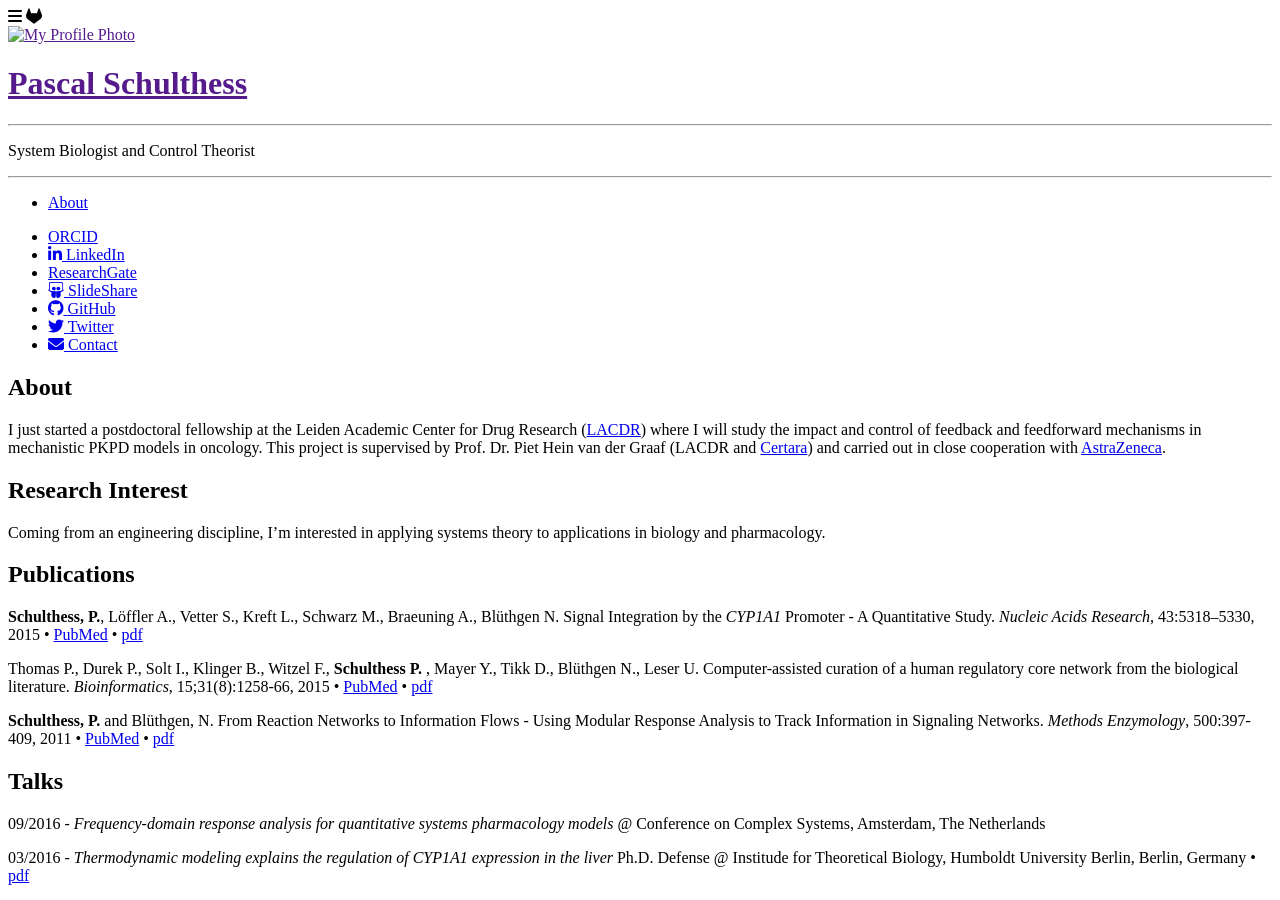
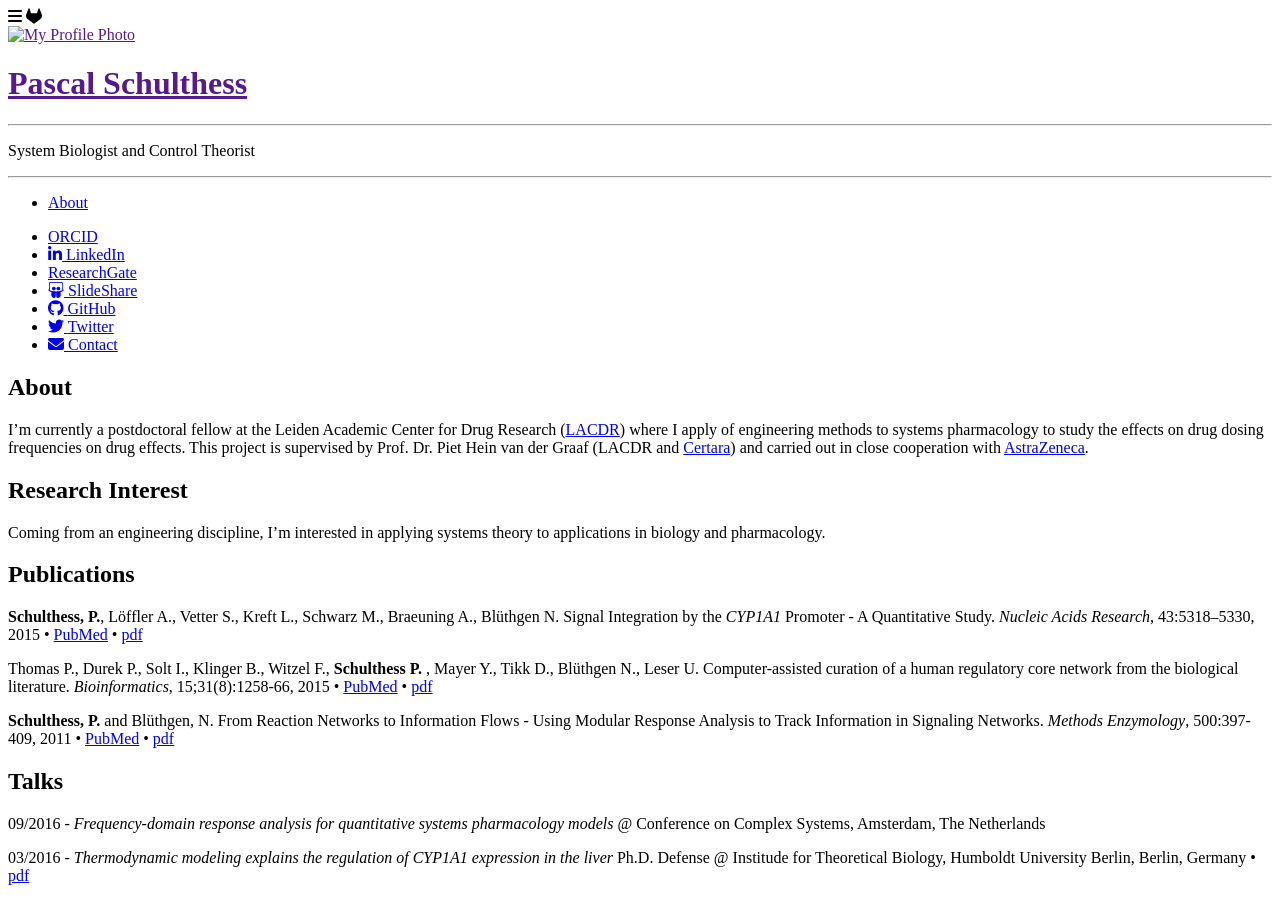
Before and after one commit to pascalschulthess/pascalschulthess.github.io, a Jekyll site: the page built from about.md, in a window 1280 px wide and 900 px high. Built offline with Jekyll 4.4.1, drawn with Linux system fonts in a browser that asks for light colours; nearby versions of some CDN libraries.

Commit message:
Updated about

```diff
--- a/about.md
+++ b/about.md
@@ -4,7 +4,7 @@ title: "About"
 permalink: /about/
 ---
 
-I just started a postdoctoral fellowship at the Leiden Academic Center for Drug Research ([LACDR](http://lacdr.nl)) where I will study the impact and control of feedback and feedforward mechanisms in mechanistic PKPD models in oncology. This project is supervised by Prof. Dr. Piet Hein van der Graaf (LACDR and [Certara](http://certara.com)) and carried out in close cooperation with [AstraZeneca](http://astrazeneca.com).
+I'm currently a postdoctoral fellow at the Leiden Academic Center for Drug Research ([LACDR](http://lacdr.nl)) where I apply of engineering methods to systems pharmacology to study the effects on drug dosing frequencies on drug effects. This project is supervised by Prof. Dr. Piet Hein van der Graaf (LACDR and [Certara](http://certara.com)) and carried out in close cooperation with [AstraZeneca](http://astrazeneca.com).
 
 ## Research Interest
 
```
